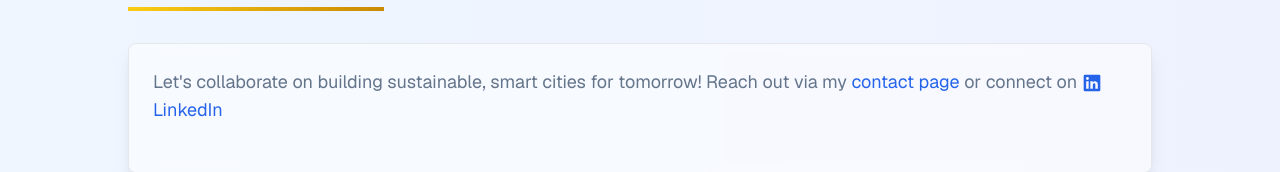
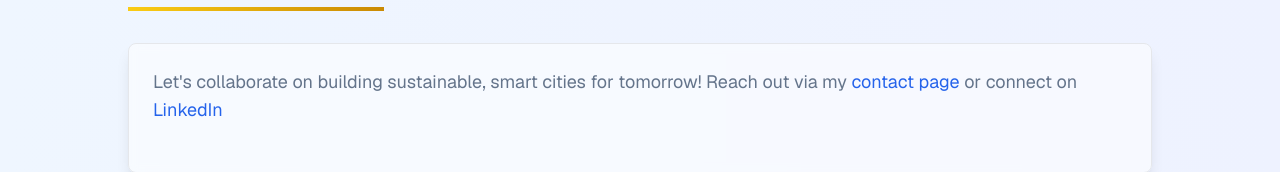
Before and after one commit to Nathaniyell/yunhee-academic-portfolio, a Next.js app: page / in a window 1280 px wide. Shown: the part 2713-2885 px from the top of the page. Built offline with nearby package versions, Linux system fonts and the light colour scheme.

Commit message:
remove linkedin import in homepage

```diff
--- a/src/app/contact/page.tsx
+++ b/src/app/contact/page.tsx
@@ -13,7 +13,7 @@ type SocialLink = {
   description: string;
 }
 
-export const LinkedInIcon = (props: React.SVGProps<SVGSVGElement>) => (
+const LinkedInIcon = (props: React.SVGProps<SVGSVGElement>) => (
   <svg viewBox="0 0 24 24" fill="currentColor" {...props}>
     <path d="M20.5 2h-17A1.5 1.5 0 002 3.5v17A1.5 1.5 0 003.5 22h17a1.5 1.5 0 001.5-1.5v-17A1.5 1.5 0 0020.5 2zM8 19H5v-9h3zM6.5 8.25A1.75 1.75 0 118.3 6.5a1.78 1.78 0 01-1.8 1.75zM19 19h-3v-4.74c0-1.42-.6-1.93-1.38-1.93A1.74 1.74 0 0013 14.19a.66.66 0 000 .14V19h-3v-9h2.9v1.3a3.11 3.11 0 012.7-1.4c1.55 0 3.36.86 3.36 3.66z" />
   </svg>
--- a/src/app/page.tsx
+++ b/src/app/page.tsx
@@ -6,7 +6,6 @@ import { Card, CardContent, CardHeader, CardTitle } from "@/components/ui/card"
 import { Badge } from "@/components/ui/badge"
 import { Button } from "@/components/ui/button"
 import { ArrowRight, Award, Lightbulb } from 'lucide-react'
-import { LinkedInIcon } from './contact/page'
 import { motion } from 'framer-motion'
 import Hero from '@/components/Hero'
 import Image from 'next/image'
@@ -190,7 +189,7 @@ function ContactSection() {
         <Card className="mt-8 bg-white/50 backdrop-blur-sm shadow-lg">
           <CardContent className="pt-6">
             <p className="text-lg text-slate-500 mb-6">
-              Let&apos;s collaborate on building sustainable, smart cities for tomorrow! Reach out via my <Link href="/contact" className="text-blue-600">contact page</Link> or connect on <Link href="" className="text-blue-600" target="_blank" rel="noopener noreferrer"><LinkedInIcon className="inline h-5 w-5 mr-1" />LinkedIn</Link>
+              Let&apos;s collaborate on building sustainable, smart cities for tomorrow! Reach out via my <Link href="/contact" className="text-blue-600">contact page</Link> or connect on <Link href="" className="text-blue-600" target="_blank" rel="noopener noreferrer">LinkedIn</Link>
             </p>
           </CardContent>
         </Card>
```
